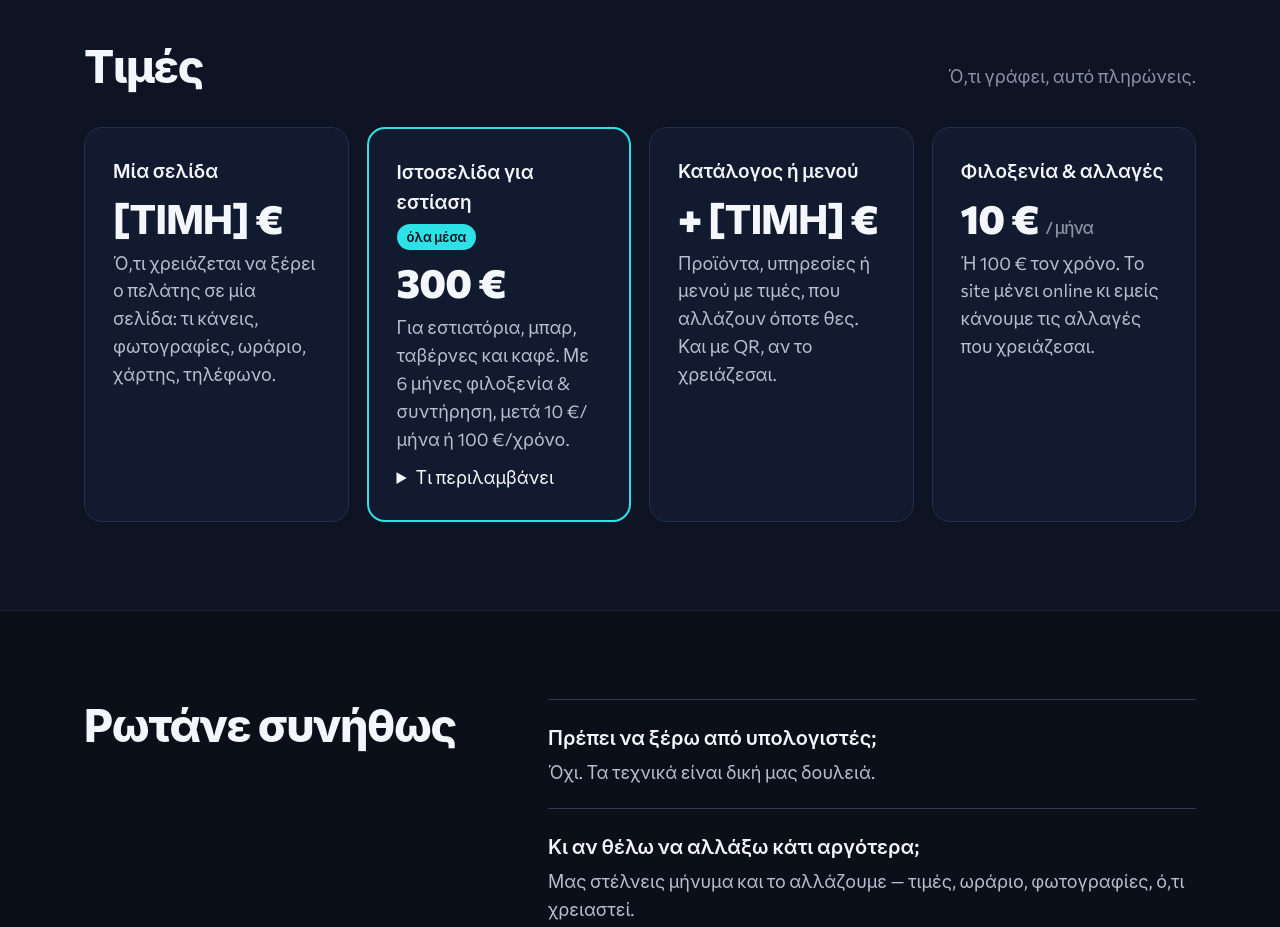
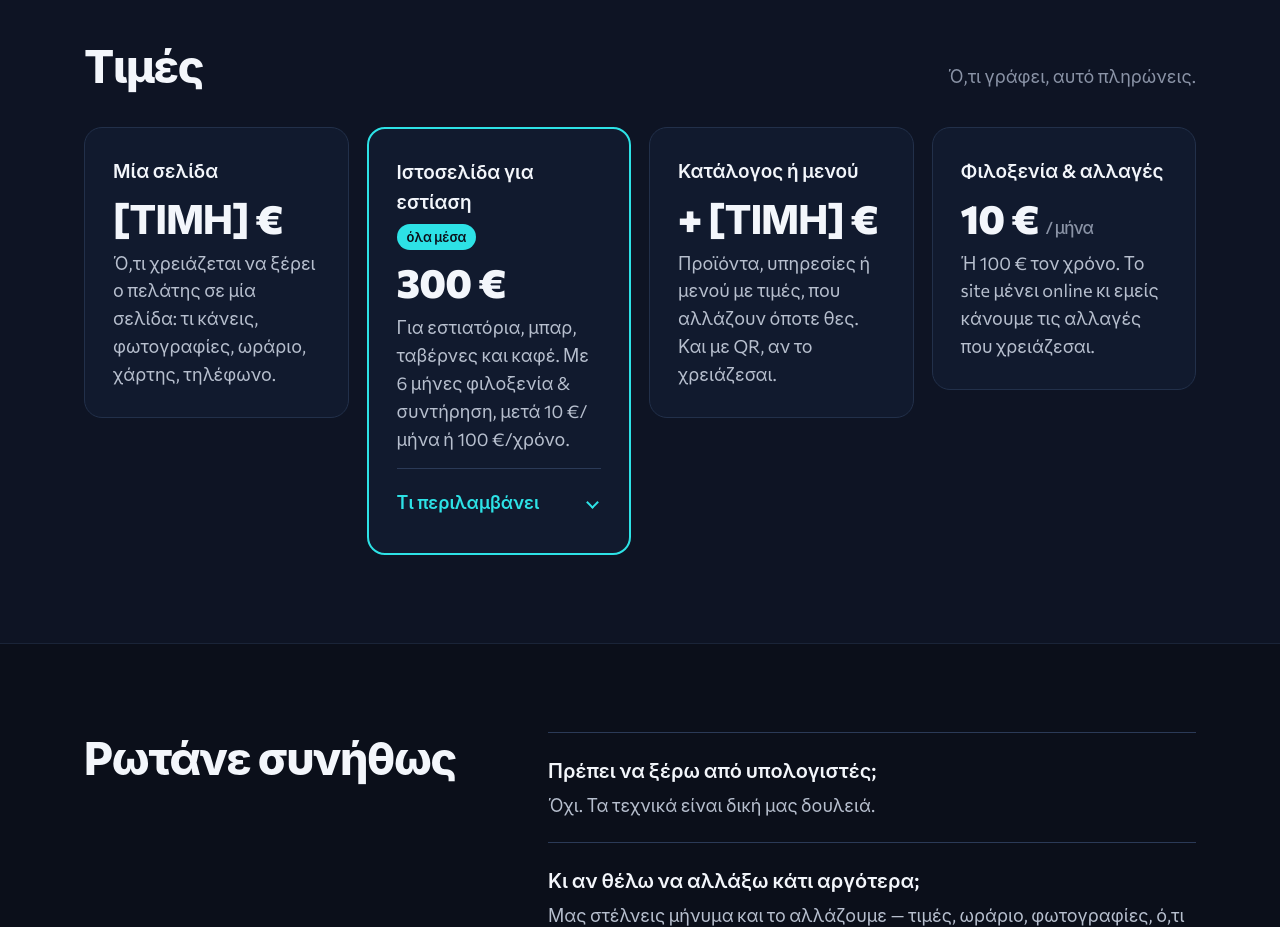
Before and after one commit to padredeldios/micompania, a plain HTML site: page index.html in a window 1280 px wide. Shown: the part 1380-2307 px from the top of the page. Drawn offline with Linux system fonts and the light colour scheme.

Commit message:
Update styles.css

```diff
--- a/styles.css
+++ b/styles.css
@@ -347,3 +347,35 @@ p { margin: 0; }
   border-radius: 50%;
   background: var(--accent);
 }
+/* ----- Ανοιγόμενο "Τι περιλαμβάνει" ----- */
+.cards { align-items: flex-start; }
+
+.more {
+  margin-top: 4px;
+  border-top: 1px solid var(--line-2);
+  padding-top: 12px;
+}
+.more summary {
+  cursor: pointer;
+  list-style: none;
+  font-weight: 600;
+  color: var(--accent);
+  display: flex;
+  align-items: center;
+  justify-content: space-between;
+  min-height: 44px;
+}
+.more summary::-webkit-details-marker { display: none; }
+.more summary::after {
+  content: "";
+  width: 9px;
+  height: 9px;
+  border-right: 2px solid var(--accent);
+  border-bottom: 2px solid var(--accent);
+  transform: rotate(45deg);
+  margin-right: 4px;
+  transition: transform 0.2s;
+}
+.more[open] summary::after { transform: rotate(-135deg); }
+.more .features { margin-top: 8px; }
+.more .per { display: block; margin-top: 12px; }
```
